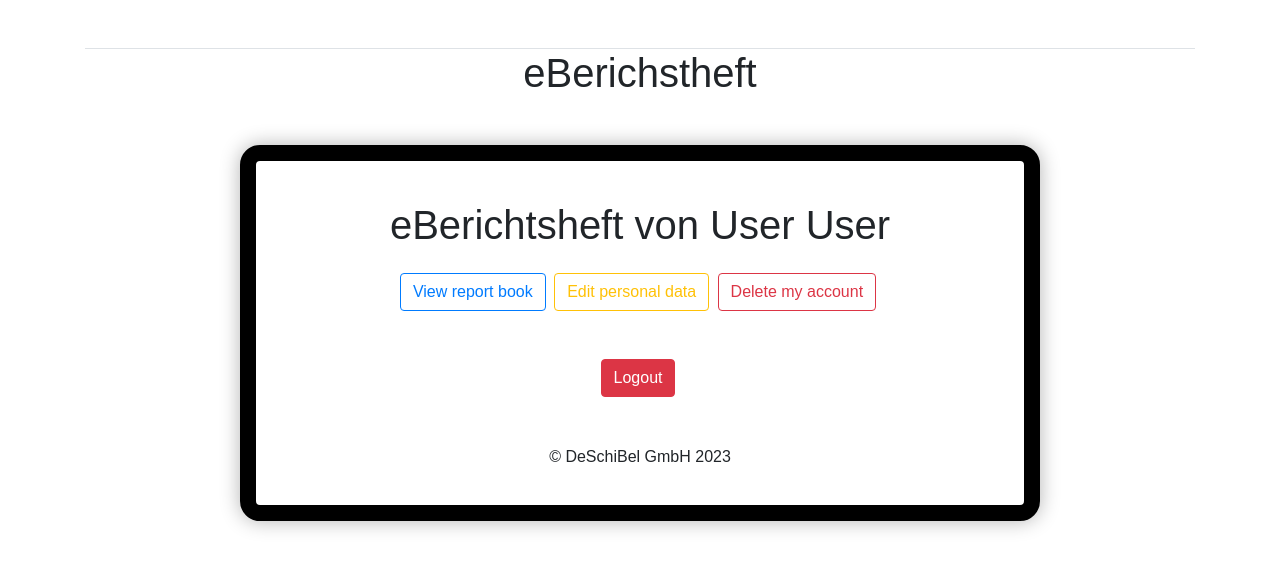
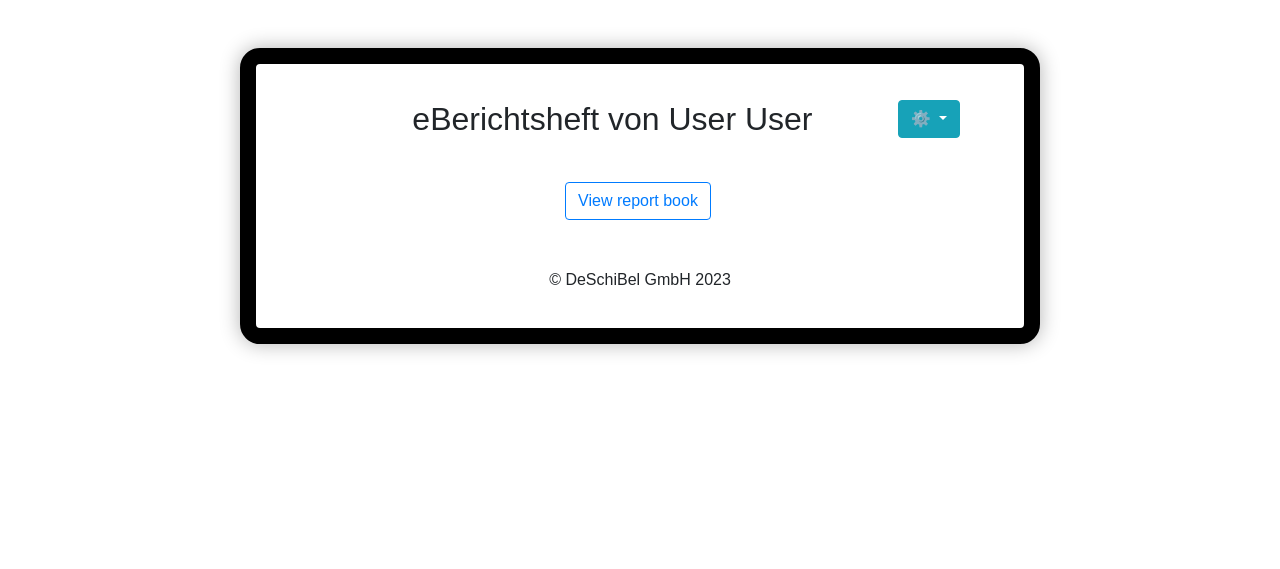
Before and after one commit to schkja/eBerichtsheft, a Flask app: page /users in a window 1280 px wide. Shown: the top 569 px of the page. Run offline with Flask 3, Linux system fonts and the light colour scheme; tables that the repository leaves empty hold one stand-in row (values such as "Sample post"); some libraries are stand-ins or nearby versions.

Commit message:
minory changes

```diff
--- a/app.py
+++ b/app.py
@@ -349,19 +349,25 @@ def edit_report(report_id):
 # this function is still in development
 @app.route('/view_report/<int:report_id>/pdf')
 def view_report_pdf(report_id):
+    print('try to print report')
     # Fetch the report and other necessary data
     report = session.query(Report).get(report_id)
+    print('reportfound')
     if not report:
         abort(404)
     user_id = request.args.get('user_id')
+    print('userfound')
     #user_id = request.args["user_id"] #kinda the same
     # Get the available statuses
     statuses = session.query(Status).all()
+    print('almost ready')
+    print(user_id)
     user = session.query(User).get(user_id)
     if not user:
         abort(404)
     # Render the PDF template
     # The template can be anything
+    #print('almost ready')
     html = render_template('edit_report.html', report=report,  onlyread=True, user=user, statuses=statuses)
 
     # Generate the PDF
--- a/templates/edit_report_book.html
+++ b/templates/edit_report_book.html
@@ -26,7 +26,7 @@
 
 </div>
 <div class="container mt-5">
-    <h1 class="mb-4">Add Report Book {{report_book.reportBook_id}} for {{ user.surname }} {{ user.lastname }}</h1>
+    <h1 class="mb-4">Edit Report Book {{report_book.reportBook_id}} for {{ user.surname }} {{ user.lastname }}</h1>
 
     <form method="post" action="{{ url_for('edit_report_book', user_id=user.user_id, reportBook_id=report_book.reportBook_id) }}">
         <div class="form-group">
--- a/templates/index.html
+++ b/templates/index.html
@@ -81,22 +81,22 @@
     </style>
 </head>
 <body>
-
+<!--
     <div class="container mt-5">
         <nav>
             <ul class="nav nav-tabs">
-                <!-- Ich habe das nur für testing benutzt -->
+                Ich habe das nur für testing benutzt
                 <!-- <li class="nav-item">
                     <a class="nav-link" href="/login">Read me</a>
                 </li>
                 <li class="nav-item">
                     <a class="nav-link" href="/login">Login</a>
-                </li> -->
+                </li>
 
             </ul>
         </nav>
-    </div>
-    <h1 class="text-center" >eBerichstheft</h1>
+    </div> -->
+    <!-- <h1 class="text-center" >eBerichstheft</h1> -->
     <div class="iphone-frame mt-5">
 
 
--- a/templates/users.html
+++ b/templates/users.html
@@ -6,9 +6,30 @@
 <!-- <h1>Users</h1> -->
 {% if  users %}
 {% for user in users %}
+    <div class="row">
+        <div class="col-md-2">
+            <!-- leer -->
+        </div>
+        <div class="col-md-8">
+            <h2>eBerichtsheft von {{ user.surname }} {{ user.lastname }}</h2>
+        </div>
+        <div class="col-md-2">
+            <div class="btn-group">
+                <button type="button" class="btn btn-info dropdown-toggle" title="Action" data-toggle="dropdown" aria-haspopup="true" aria-expanded="false">
+                    ⚙️
+                </button>
+                <div class="dropdown-menu">
+                    <a class="dropdown-item" href="{{ url_for('edit_user', user_id=user.user_id) }}">Edit personal data</a>
+                    <a class="dropdown-item   " href="{{ url_for('login', user_id=user.user_id) }}">Logout</a>
+                    <div class="dropdown-divider"></div>
+                    <a class="dropdown-item btn-danger" href="{{ url_for('delete_user', user_id=user.user_id) }}">Delete my account</a>
 
+                </div>
+            </div>
+        </div>
+    </div>
     <div class="centered-inputs">
-        <h1>eBerichtsheft von {{ user.surname }} {{ user.lastname }}</h1>
+        <!-- <h1>eBerichtsheft von {{ user.surname }} {{ user.lastname }}</h1> -->
         <div class="form-group">
             <!-- <label for="emailText">User ID: {{ user.user_id }}</label> -->
         </div>
@@ -19,14 +40,13 @@
 
 
                     <a class="btn btn-outline-primary mr-1" href="{{ url_for('user_report_books', user_id=user.user_id) }}">View report book</a>
-                    <a class="btn btn-outline-warning mr-1" href="{{ url_for('edit_user', user_id=user.user_id) }}">Edit personal data</a>
-                    <a class="btn btn-outline-danger mr-1" href="{{ url_for('delete_user', user_id=user.user_id) }}">Delete my account</a>
+
 
 
 
 
         </div>
-        <a class="btn btn-danger mt-5 mr-1" href="{{ url_for('login', user_id=user.user_id) }}">Logout</a>
+
 
 
 
```
Also changed, not shown: templates/edit_report.html (+9 -10 lines).
